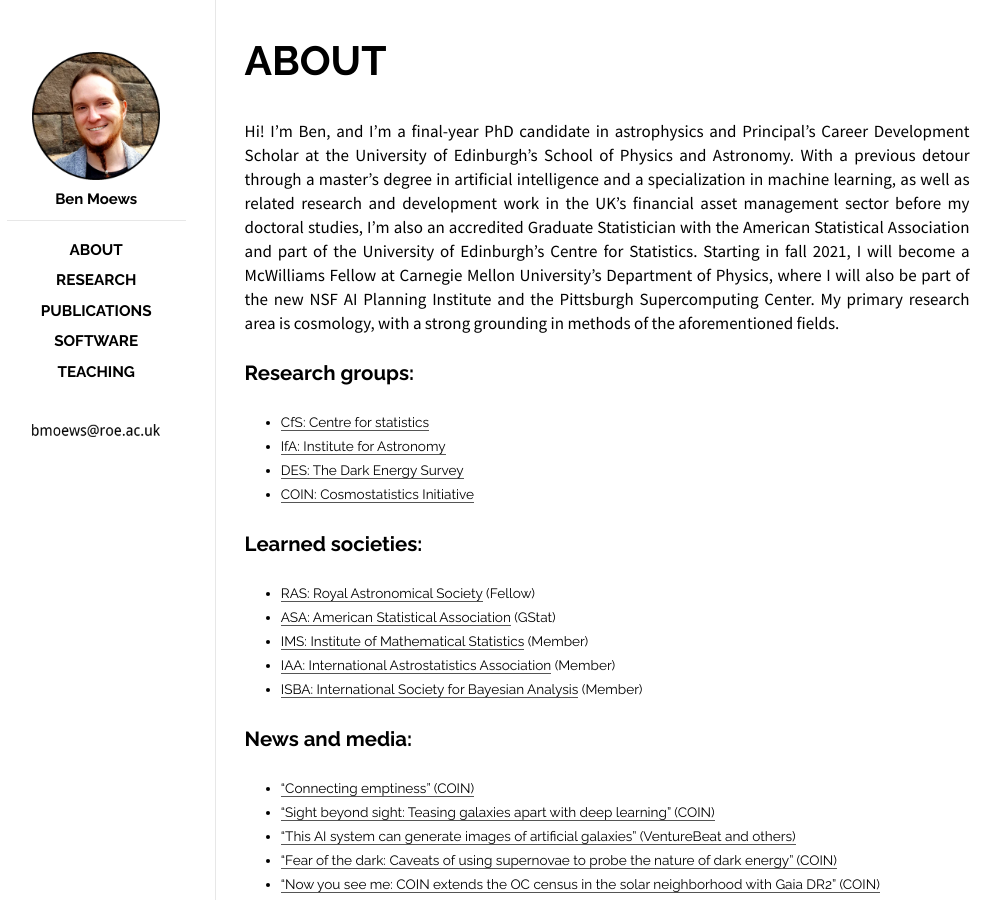
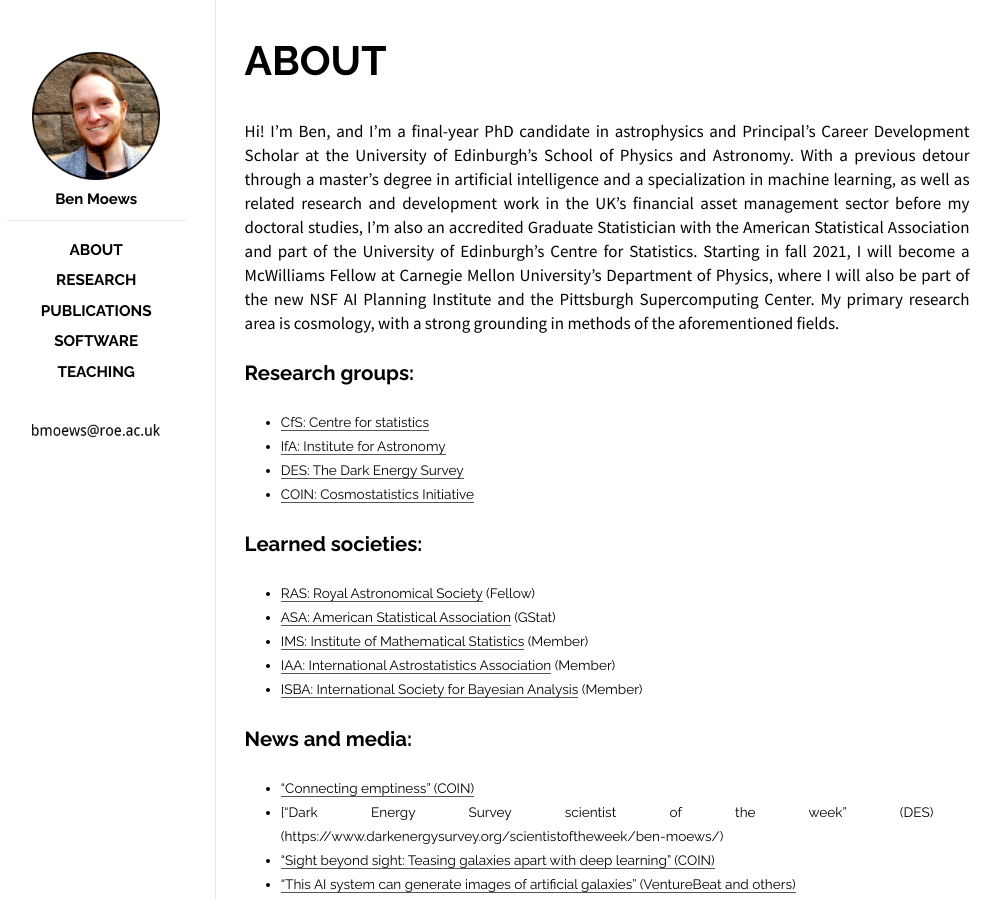
Before and after one commit to moews/moews.github.io, a Jekyll site: the page built from _posts/2017-03-27-about.md, in a window 1280 px wide. Shown: the whole page, without its empty margins (143-1144 px from the left). Built offline with Jekyll 4.4.1, drawn with Linux system fonts in a browser that asks for light colours.

Commit message:
Update 2017-03-27-about.md

```diff
--- a/_posts/2017-03-27-about.md
+++ b/_posts/2017-03-27-about.md
@@ -27,6 +27,7 @@ Hi! I'm Ben, and I'm a final-year PhD candidate in astrophysics and Principal's
 ## News and media:
 
 * ["Connecting emptiness" (COIN)](https://cosmostatistics-initiative.org/connecting-emptiness/)
+* ["Dark Energy Survey scientist of the week" (DES)(https://www.darkenergysurvey.org/scientistoftheweek/ben-moews/)
 * ["Sight beyond sight: Teasing galaxies apart with deep learning" (COIN)](https://cosmostatistics-initiative.org/deblending/)
 * ["This AI system can generate images of artificial galaxies" (VentureBeat and others)](https://venturebeat.com/2018/11/08/this-ai-system-can-generate-images-of-artificial-galaxies)
 * ["Fear of the dark: Caveats of using supernovae to probe the nature of dark energy" (COIN)](https://cosmostatistics-initiative.org/sncosmo/)
```
